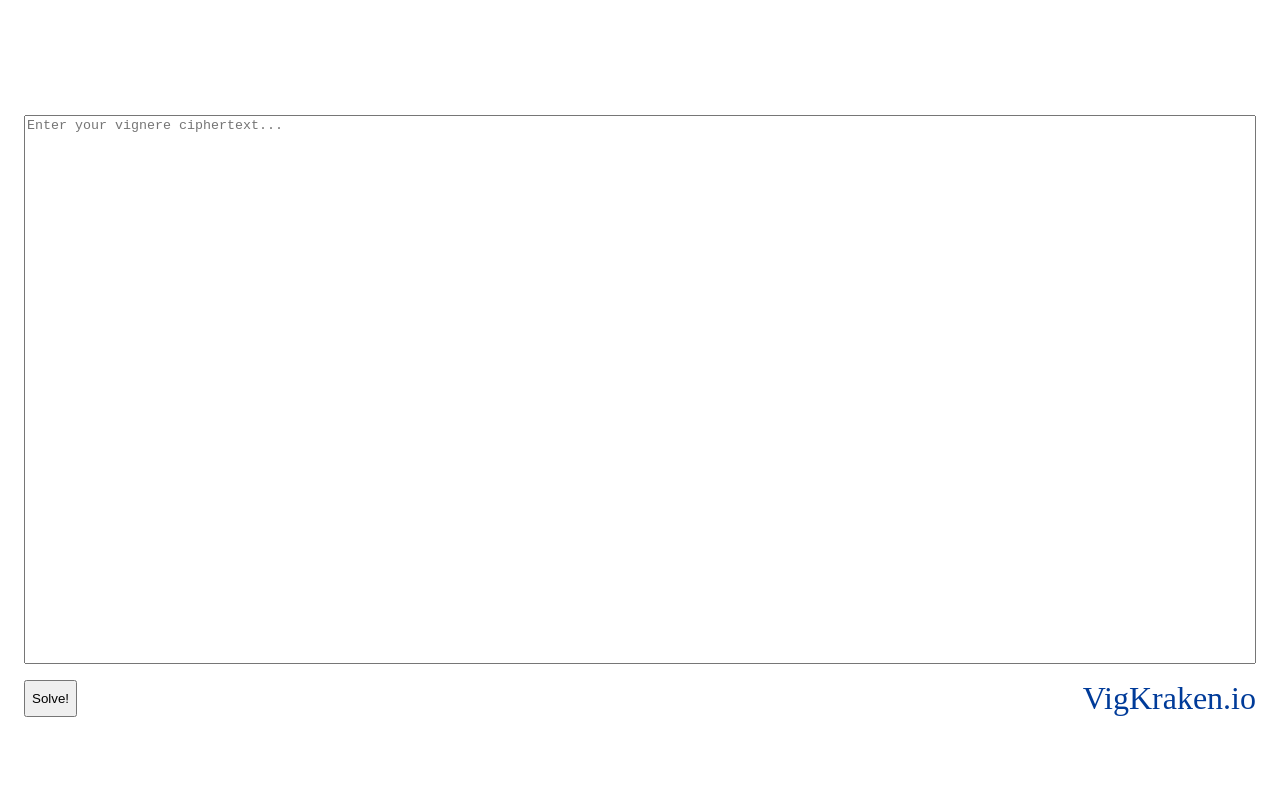
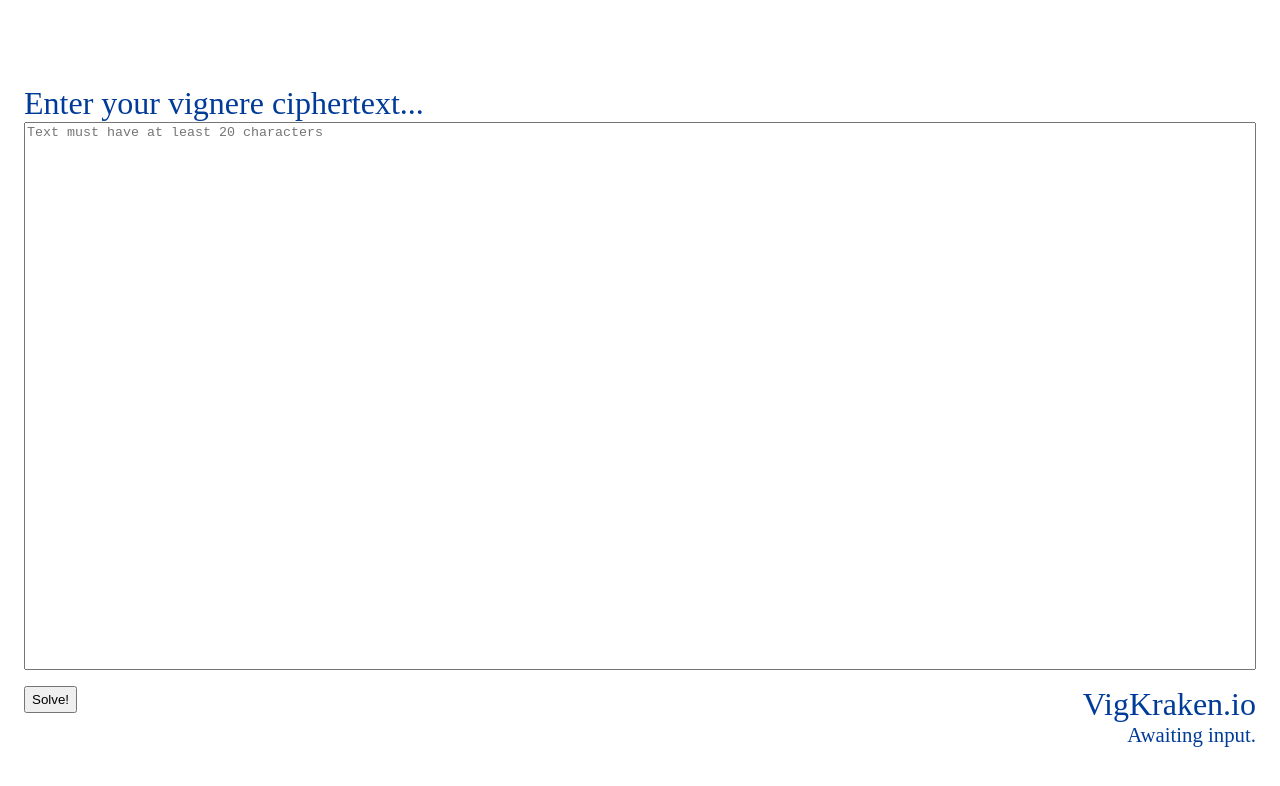
Before and after one commit to Brymo/brymo.github.io, a plain HTML site: page index.html in a window 1280 px wide. Drawn offline with Linux system fonts and the light colour scheme; a web font is replaced by a local one.

Commit message:
More cleaning done.  help text implemented

```diff
--- a/engine.js
+++ b/engine.js
@@ -1,4 +1,4 @@
-async function key(cipherCode) {
+function key(cipherCode) {
   var ascii = chr => {
     return chr.charCodeAt(0);
   };
--- a/index.html
+++ b/index.html
@@ -5,10 +5,14 @@
 </head>
 <body>
     <div class="main_wrapper">
-        <textarea id="inputbox"type="text" class="cipher_input" placeholder="Enter your vignere ciphertext..."></textarea>
+        <div id="title">Enter your vignere ciphertext...</div>
+        <textarea id="inputbox"type="text" class="cipher_input" placeholder="Text must have at least 20 characters"></textarea>
         <div class="aligner">
             <button id="finalise" type="button">Solve!</button>
-            <div class="header" id="output">VigKraken.io</div>
+            <div class="output_wrapper">
+                <div class="header" id="output">VigKraken.io</div>
+                <div id="help_text">Awaiting input.</div>
+            </div>
         </div>
     </div>
 
@@ -19,7 +23,12 @@
 
             let inputString = document.getElementById("inputbox").value;
             let output = document.getElementById("output");
-            output.innerHTML = await key(inputString);
+
+            let engineOutput = key(inputString);
+            output.innerHTML = engineOutput;
+
+            let helpText = document.getElementById("help_text");
+            helpText.innerHTML = engineOutput == "" ? "No key found." : "is probably the key.";
 
         };
 
--- a/styles.css
+++ b/styles.css
@@ -23,11 +23,35 @@
     resize: none;
 }
 
+.output_wrapper{
+    display: flex;
+    flex-direction: column;
+    justify-content: center;
+    align-items: flex-end;
+}
+
 .aligner{
     display: flex;
     justify-content: space-between;
     width: 100%;
     margin-top:1em;
+}
+
+#help_text{
+    font-size: 1.3em;
+    font-family: 'Sunflower';
+    color: #003b99;
+}
+
+#finalise{
+    height:2em;
+}
+
+#title{
+    display: flex;
+    width:100%;
+    justify-content:flex-start;
+    font-size: 2em;
 }
 
 @font-face {
```
